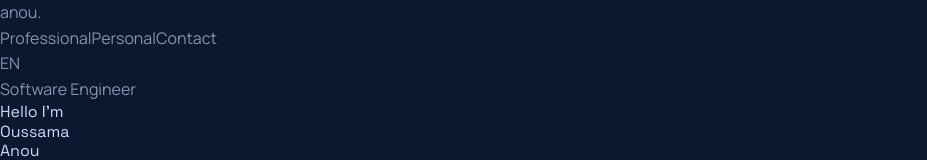
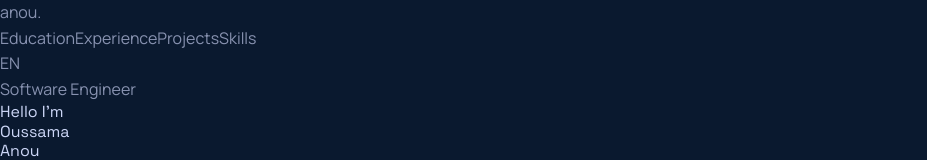
Before and after one commit to Usmaexe/Portfolio, a Next.js app: page / in a window 1280 px wide. Shown: the top 160 px of the page, without its empty margins (0-927 px from the left). Built offline with nearby package versions, Linux system fonts and the light colour scheme.

Commit message:
feat: implement smooth scrolling functionality for navigation buttons in Header component

```diff
--- a/src/components/Header.jsx
+++ b/src/components/Header.jsx
@@ -15,6 +15,20 @@ export default function Header() {
     window.addEventListener('scroll', handleScroll);
     return () => window.removeEventListener('scroll', handleScroll);
   }, []);
+
+  const scrollToSection = (sectionId) => {
+    const element = document.getElementById(sectionId);
+    if (element) {
+      const offset = 80; // Account for fixed header
+      const elementPosition = element.getBoundingClientRect().top;
+      const offsetPosition = elementPosition + window.pageYOffset - offset;
+
+      window.scrollTo({
+        top: offsetPosition,
+        behavior: 'smooth'
+      });
+    }
+  };
 
   return (
     <header
@@ -34,24 +48,30 @@ export default function Header() {
 
           {/* Navigation */}
           <nav className="hidden md:flex items-center gap-8">
-            <a
-              href="#professional"
-              className="text-[#64FFDA] text-sm font-medium hover:text-[#64FFDA]/80 transition-colors border-b-2 border-[#64FFDA] pb-1"
-            >
-              {t('professional')}
-            </a>
-            <a
-              href="#personal"
+            <button
+              onClick={() => scrollToSection('education')}
               className="text-[#CCD6F6] text-sm font-medium hover:text-[#64FFDA] transition-colors"
             >
-              {t('personal')}
-            </a>
-            <a
-              href="#contact"
+              {t('education')}
+            </button>
+            <button
+              onClick={() => scrollToSection('experience')}
               className="text-[#CCD6F6] text-sm font-medium hover:text-[#64FFDA] transition-colors"
             >
-              {t('contact')}
-            </a>
+              {t('experience')}
+            </button>
+            <button
+              onClick={() => scrollToSection('projects')}
+              className="text-[#CCD6F6] text-sm font-medium hover:text-[#64FFDA] transition-colors"
+            >
+              {t('projects')}
+            </button>
+            <button
+              onClick={() => scrollToSection('skills')}
+              className="text-[#CCD6F6] text-sm font-medium hover:text-[#64FFDA] transition-colors"
+            >
+              {t('skills')}
+            </button>
           </nav>
 
           {/* Language Selector */}
```
